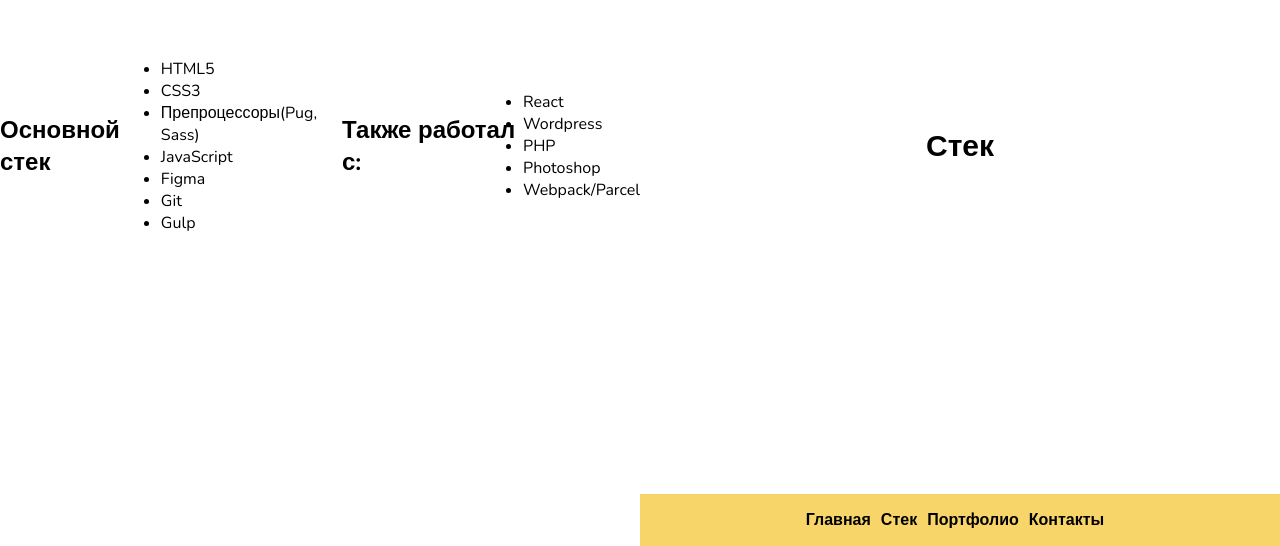
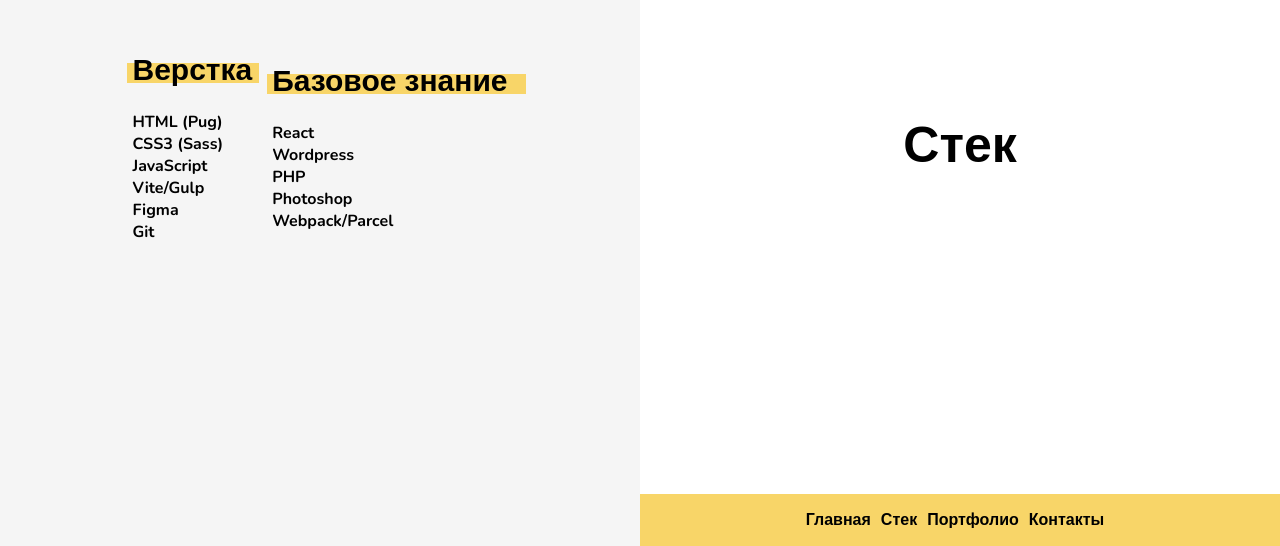
Before and after one commit to canoua/portfolio-spa, a React (Vite) app: page /stack in a window 1280 px wide. Shown: the part 254-800 px from the top of the page. Built offline with nearby package versions, Linux system fonts and the light colour scheme.

Commit message:
stack design

```diff
--- a/src/constants/contacts.js
+++ b/src/constants/contacts.js
@@ -22,7 +22,8 @@ export const ContactBox = styled.div`
 `
 
 export const ContactTitle = styled.h2`
-
+  font-size: 50px;
+  line-height: 120%;
 `
 
 export const Form = styled.form`
--- a/src/constants/home.js
+++ b/src/constants/home.js
@@ -33,6 +33,6 @@ export const Logo = styled.div`
 export const Name = styled.div`
   font-weight: 700;
   font-style: normal;
-  font-size: 40px;
+  font-size: 50px;
   line-height: 120%;
 `
--- a/src/constants/stack.js
+++ b/src/constants/stack.js
@@ -3,6 +3,7 @@ import styled from "styled-components"
 export const StackInner = styled.div`
   height: 100vh;
   display: flex;
+  font-weight: 700;
 `
 
 export const StackBox = styled.div`
@@ -10,4 +11,35 @@ export const StackBox = styled.div`
   display: flex;
   justify-content: center;
   align-items: center;
+  // text-align: left;
+  &:first-child {
+    // align-items: end;
+    background-color: #f5f5f5;
+    // flex-direction: column;
+  }
 `
+export const StackBoxInner = styled.div`
+  // display: flex;
+  &:first-child {
+    margin-right: 20px;
+  }
+`
+
+export const StackTitle = styled.h2`
+  position: relative;
+  text-align: left;
+  z-index: 1;
+  margin-bottom: 20px;
+  font-size: 30px;
+  &:after {
+    content: "";
+    position: absolute;
+    top: 33%;
+    left: -5px;
+    width: 110%;
+    height: 20px;
+    background-color: #F8D568;
+    z-index: -1;
+    transition: all 0.3s;
+  }
+`
--- a/src/pages/Stack.jsx
+++ b/src/pages/Stack.jsx
@@ -1,35 +1,31 @@
-import { StackInner, StackBox } from "../constants/stack"
+import { StackInner, StackBox, StackTitle, StackBoxInner } from "../constants/stack"
 
 function Stack() {
   return <>
     <StackInner>
       <StackBox>
-        <h2>Основной стек</h2>
-          <div>
+        <StackBoxInner>
+          <StackTitle>Верстка</StackTitle>
           <ul>
-              <li>HTML5</li>
-              <li>CSS3</li>
-              <li>Препроцессоры(Pug, Sass)</li>
+            <li>HTML (Pug)</li>
+            <li>CSS3 (Sass)</li>
             <li>JavaScript</li>
-            </ul>
-            <ul>
+            <li>Vite/Gulp</li>
             <li>Figma</li>
             <li>Git</li>
-              <li>Gulp</li>
           </ul>
-          </div>
-          <h2 >Также работал с:</h2>
-          <div>
+        </StackBoxInner>
+        <StackBoxInner>
+          <StackTitle>Базовое знание</StackTitle>
           <ul>
             <li>React</li>
             <li>Wordpress</li>
             <li>PHP</li>
-            </ul>
-            <ul>
             <li>Photoshop</li>
             <li>Webpack/Parcel</li>
           </ul>
-          </div>
+        </StackBoxInner>
+
       </StackBox>
       <StackBox>
         <h2 className="title-page">Стек</h2>
--- a/src/styles/global.js
+++ b/src/styles/global.js
@@ -14,6 +14,10 @@ export default createGlobalStyle`
 
   a {
     text-decoration: none;
+  }
+
+  li {
+    list-style: none;
   }
 
   .link {
@@ -45,7 +49,8 @@ export default createGlobalStyle`
   }
 
   .title-page{
-    font-size: 30px;
+    font-size: 50px;
+    line-height: 120%;
     font-weight: 700;
   }
 
```
Also changed, not shown: 1 other file (tests, documents, lock files or other folders). Lines whose indentation alone changed are shown as unchanged.
